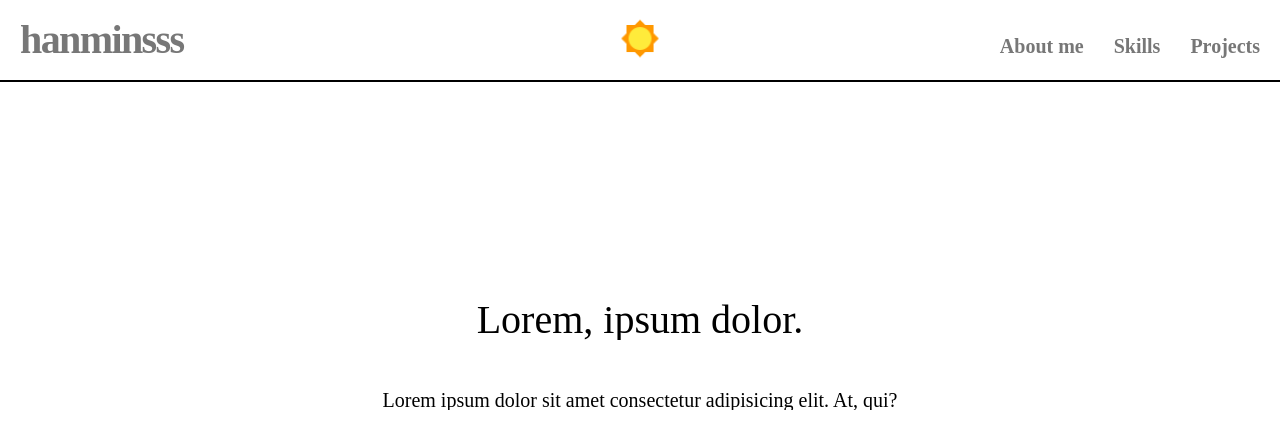
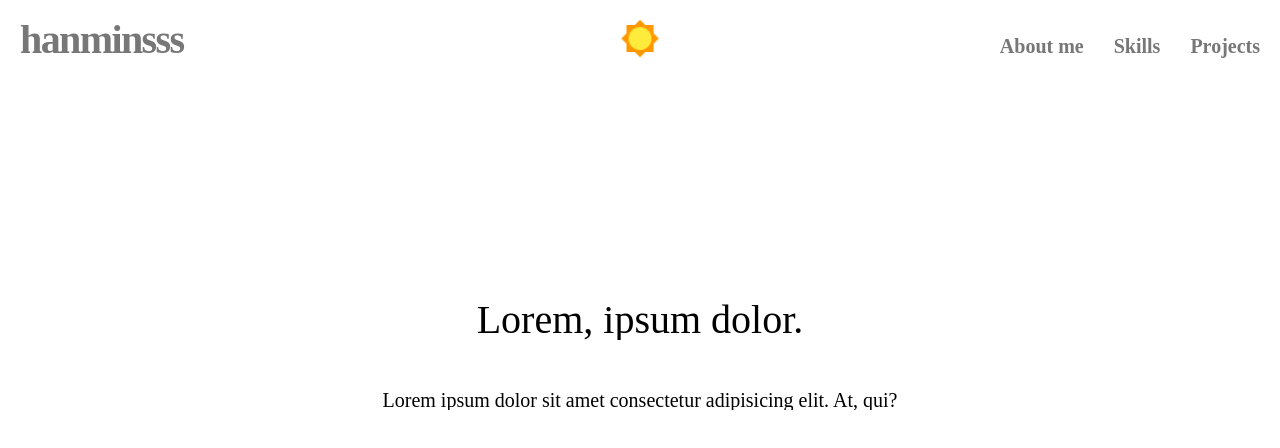
Before and after one commit to hanminss/portfolio, a Next.js app: page / in a window 1280 px wide. Shown: the top 448 px of the page. Built offline with nearby package versions, Linux system fonts and the light colour scheme.

Commit message:
💄  header 구분선 제거

```diff
--- a/src/styles/HD.module.css
+++ b/src/styles/HD.module.css
@@ -34,7 +34,7 @@
   font-size: 20px;
   padding: 1em 1em;
   background-color: #000;
-  border-bottom: 2px solid #fff;
+  /* border-bottom: 2px solid #fff; */
   color: #bdbdbd;
   overflow: hidden;
   animation: dayToNight 1s;
@@ -101,7 +101,7 @@
 
 /* Main Component */
 .main {
-  height: calc(100vh - 82px);
+  height: calc(100vh - 80px);
   font-size: 20px;
   padding: 1em 1em;
   background-color: #000;
--- a/src/styles/HL.module.css
+++ b/src/styles/HL.module.css
@@ -35,7 +35,7 @@
   font-size: 20px;
   padding: 1em 1em;
   background-color: #fff;
-  border-bottom: 2px solid #000;
+  /* border-bottom: 2px solid #000; */
   color: #777;
   overflow: hidden;
   overflow: hidden;
@@ -102,7 +102,7 @@
 }
 /* Main Component */
 .main {
-  height: calc(100vh - 82px);
+  height: calc(100vh - 80px);
   font-size: 20px;
   padding: 1em 1em;
   background-color: #fff;
```
Also changed, not shown: src/components/AboutMe.tsx (+0 -7 lines).
